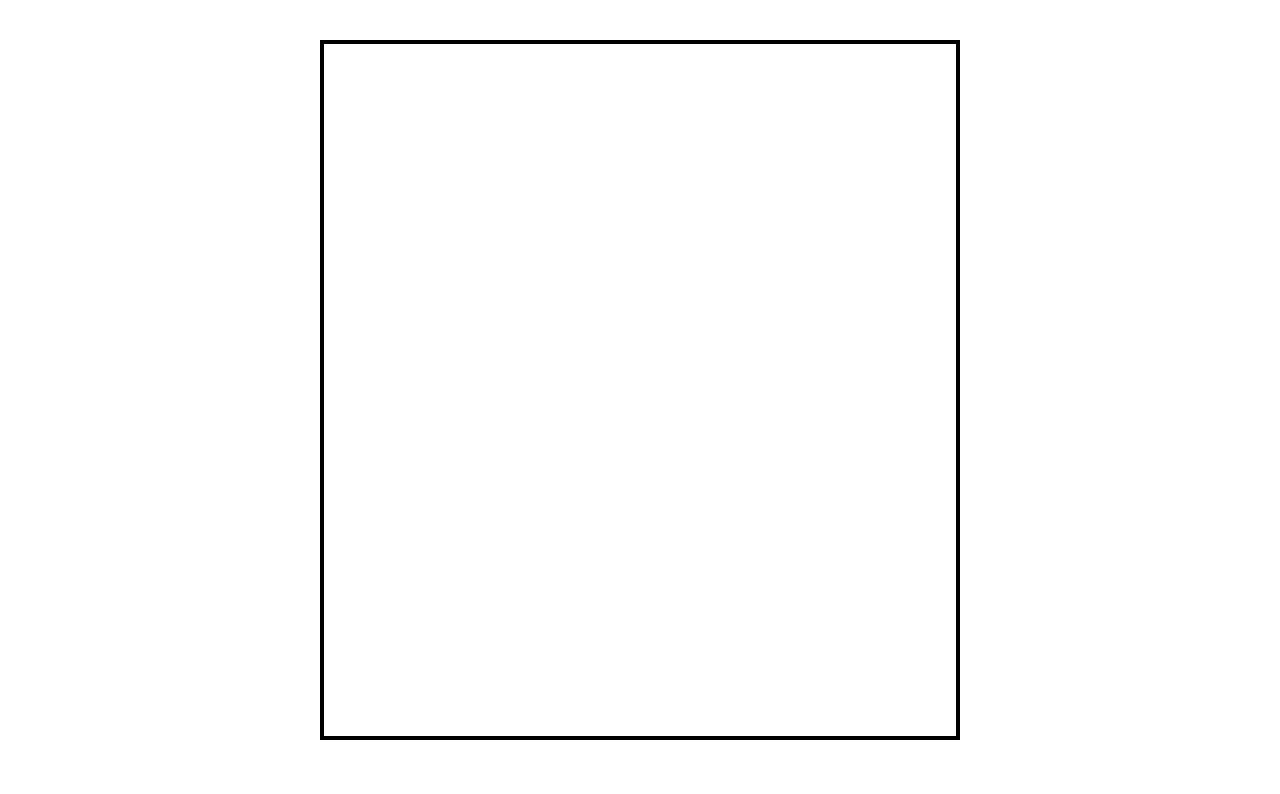
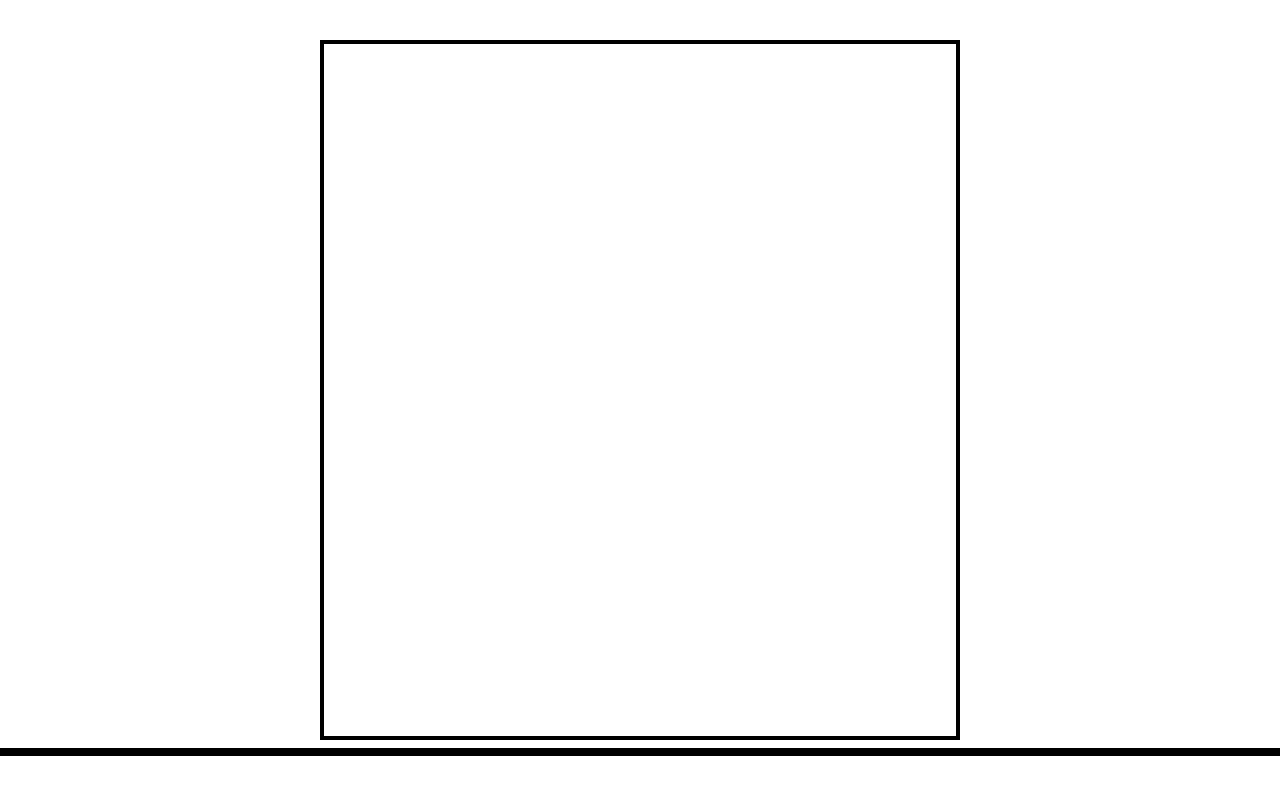
Before and after one commit to bboksn/ContactLister-frontend, a React (Create React App) app: page / in a window 1280 px wide. Shown: the top 794 px of the page. Built offline with nearby package versions, Linux system fonts and the light colour scheme.

Commit message:
form section layout

```diff
--- a/src/App.jsx
+++ b/src/App.jsx
@@ -1,9 +1,11 @@
 import React from 'react'
 import ContactList from './ContactList'
+import Forms from './Forms'
 export default function App() {
   return (
-    <div>
+    <div className=''>
       <ContactList></ContactList>
+      <Forms></Forms>
     </div>
   )
 }
--- a/src/ContactList.jsx
+++ b/src/ContactList.jsx
@@ -3,7 +3,7 @@ import React from 'react'
 export default function ContactList() {
   return (
     <>
-    <div className='border-solid border-4 border-black h-[700px] w-1/2 m-auto mt-10'>
+    <div className='border-solid border-4 border-black h-[700px] w-1/2 m-auto mt-10 mb-2'>
 
     </div>
     </>
--- a/src/Forms.jsx
+++ b/src/Forms.jsx
@@ -2,6 +2,8 @@ import React from 'react'
 
 export default function Forms() {
   return (
-    <div>Forms</div>
+    <div className='border-solid border-black border-4 h-full'>
+
+    </div>
   )
 }
```
